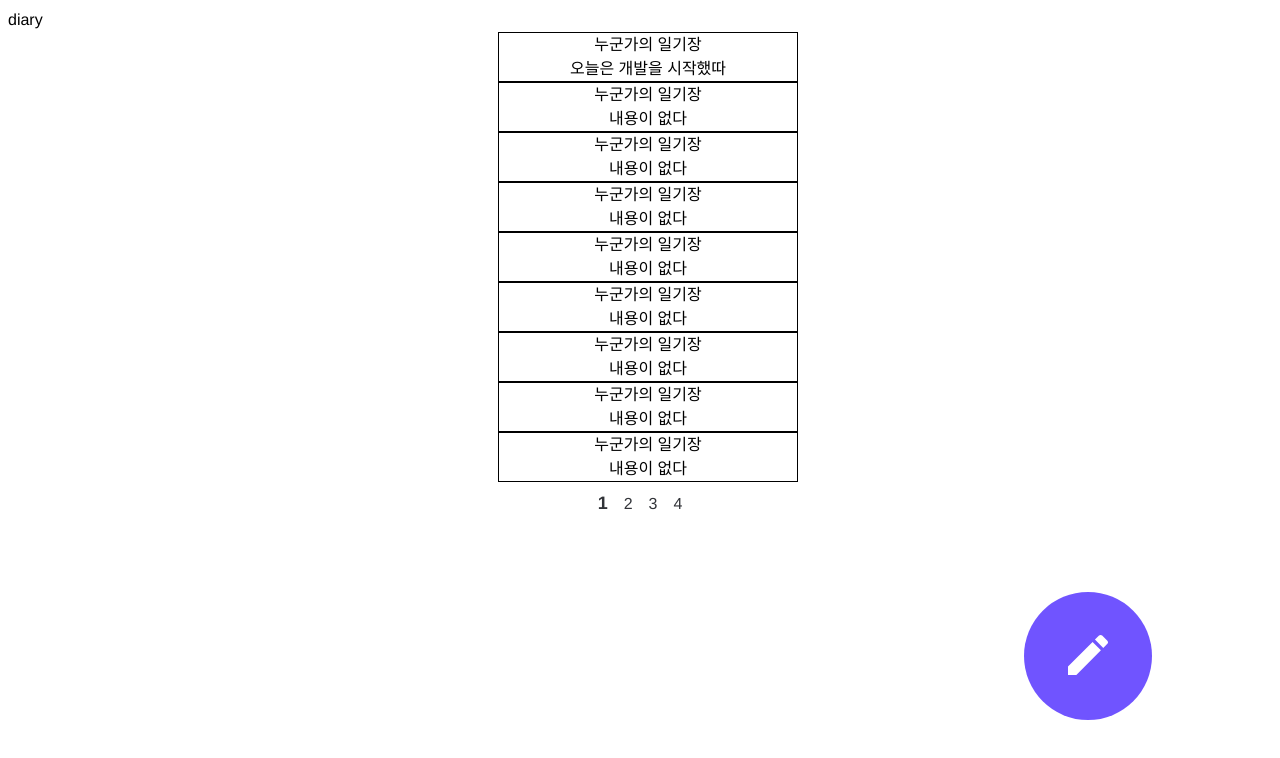
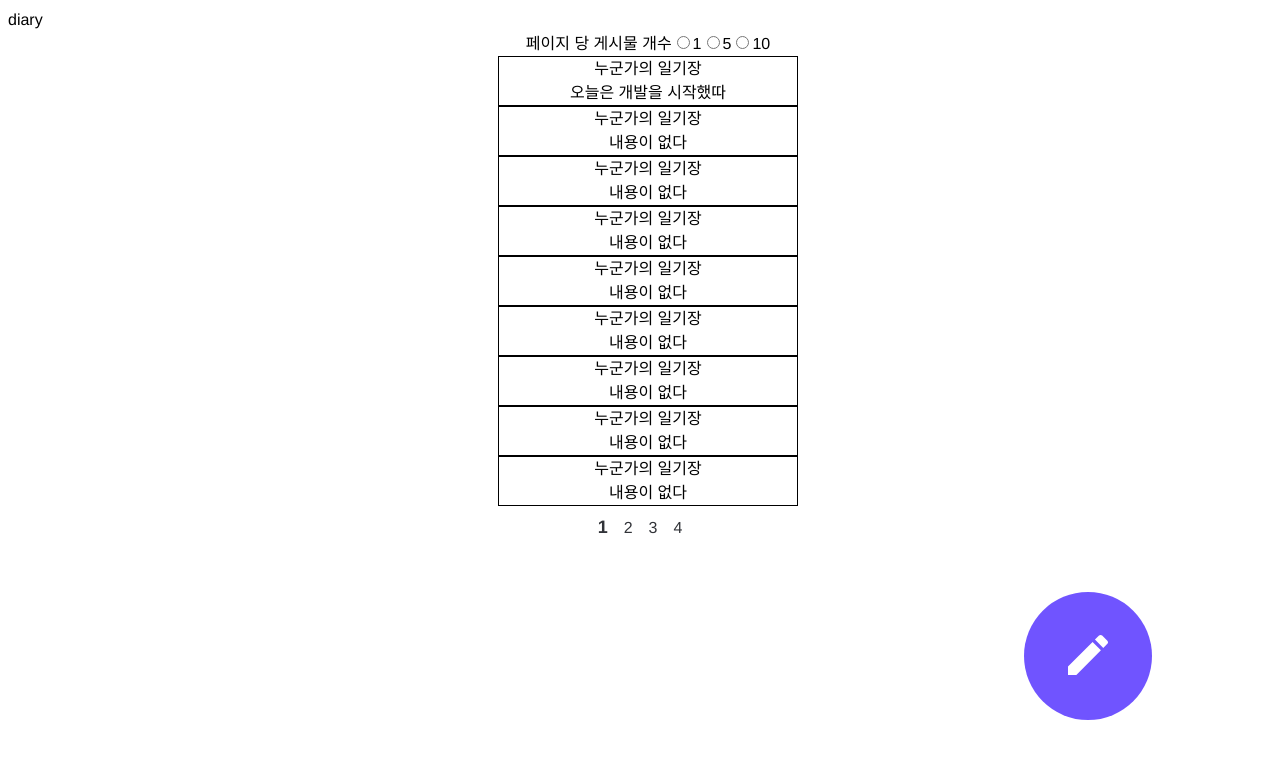
Before and after one commit to KHU-RETURN/return-community-frontend, a React (Create React App) app: page /diary in a window 1280 px wide. Shown: the top 758 px of the page. Built offline with nearby package versions, Linux system fonts and the light colour scheme; no server answers.

Commit message:
[feature]: 페이지 당 게시물 수 조절 기능 추가

```diff
--- a/src/components/diary/PaginationBar.js
+++ b/src/components/diary/PaginationBar.js
@@ -11,13 +11,14 @@ const PaginationBar = ({currentPage, totalPages, setPage}) => {
     const links = [];
     for (let pageNum = 1; pageNum <= totalPages; pageNum++) {
       links.push(
-        <Link to={`/diary/?page=${pageNum}`} key={pageNum} className={currentPage === pageNum && "current"}>
+        <Link to={`/diary/?page=${pageNum}`} key={pageNum} className={currentPage === pageNum ? "current" : "non-current"}>
           {pageNum}
         </Link>
       );
     }
     return links;
   }
+
   return (
     <>
       <Container>
--- a/src/pages/Diary.js
+++ b/src/pages/Diary.js
@@ -31,6 +31,15 @@ const Diary = () => {
             <WriteIcon fill="white" width="40px" />
           </WritePostButton>
         <DiaryListContainer>
+          <PageSizeRegulator>
+            페이지 당 게시물 개수
+            <RegulatorButton type="radio" id="1" name="pageSize" value="1" classname={pageSize === 1 ? "selected" : "non-selected"} onChange={()=>setPageSize(1)}/>
+            <label for="1">1</label>
+            <RegulatorButton type="radio" id="5" name="pageSize" value="5" classname={pageSize === 5 ? "selected" : "non-selected"} onChange={()=>setPageSize(5)}/>
+            <label for="5">5</label>
+            <RegulatorButton type="radio" id="10" name="pageSize" value="10" classname={pageSize === 10 ? "selected" : "non-selected"} onChange={()=>setPageSize(10)}/>
+            <label for="10">10</label>
+          </PageSizeRegulator>
           {diaryList.map((post) => (
             <DiaryBlock>
               <Title>{post.title}</Title>
@@ -72,6 +81,10 @@ const DiaryListContainer = styled.div`
   text-align: center;
 `;
 
+const PageSizeRegulator = styled.div``;
+
+const RegulatorButton = styled.input``;
+
 const DiaryBlock = styled.div`
   width: 300px;
   margin: auto;
```
